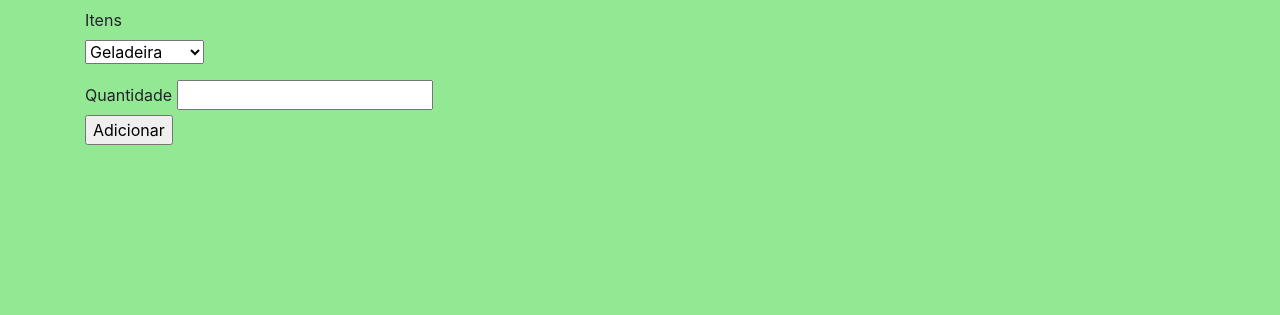
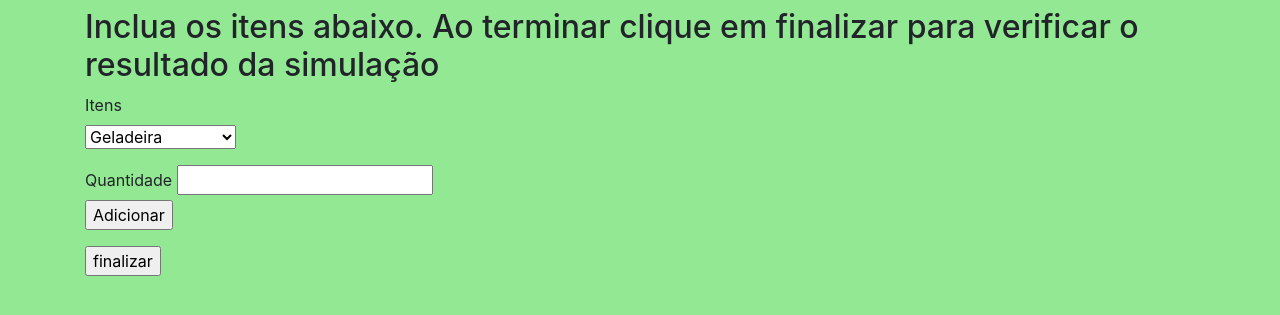
Before and after one commit to rafael1717y/econovolt2, a Flask app: page /new_simulation in a window 1280 px wide. Shown: the part 104-419 px from the top of the page. Run offline with Flask 2, Linux system fonts and the light colour scheme; some libraries are stand-ins or nearby versions.

Commit message:
botao finalizar

```diff
--- a/app/forms.py
+++ b/app/forms.py
@@ -52,6 +52,7 @@ class RegistrationForm(FlaskForm):
 class NewSimulationForm(FlaskForm):
         # as categorias deverão vir do db?? Colocar apenas itens maior consumo??
         # Para um item -- ou um for com o num itens??
-        item = SelectField("Itens", choices=["Geladeira", "Umidificador", "Chuveiro"], option_widget=None, validate_choice=True)
+        item = SelectField("Itens", choices=["Geladeira", "Umidificador", "Chuveiro", "TV", "Ar-Condicionado"], option_widget=None, validate_choice=True)
         quantity = IntegerField("Quantidade")
         submit = SubmitField("Adicionar")
+        #finish = SubmitField("Finalizar")
--- a/app/routes.py
+++ b/app/routes.py
@@ -178,6 +178,7 @@ def new_simulation():
     return render_template('teste.html', title='Simulações', form=form, simulations=simulations)
 
 # 2. Exibe o resultado das simulações após cálculo [método para calcular custo na classe Simulation]
+#@login_required
 @app.route('/display_simulations', methods=['GET', 'POST'])
 def display_simulations():
     simulations = Simulation.query.all()
@@ -187,7 +188,10 @@ def display_simulations():
     #]
     return render_template("display_simulations.html", user=user, simulations=simulations)
 
-
+#@login_required
+@app.route('/display')
+def display():
+    return redirect(url_for('display_simulations'))
 
 
     """
--- a/app/templates/teste.html
+++ b/app/templates/teste.html
@@ -2,6 +2,9 @@
 
 {% block content %}
 <h1>Hi, {{ current_user.username }}!</h1>
+<h2>Inclua os itens abaixo. Ao terminar clique em finalizar para
+verificar o resultado da simulação</h2>
+
 <form action="" method="post">
     {{ form.hidden_tag() }}
     <p>
@@ -11,6 +14,9 @@
         {{ form.quantity.label }}
         {{ form.quantity }}
     <p> {{ form.submit() }} </p>
+
+    <a href="{{url_for('display')}}"><input type="button" value="finalizar"></a>
+
 </form>
 
 {% endblock %}
```
Also changed, not shown: app.db.
